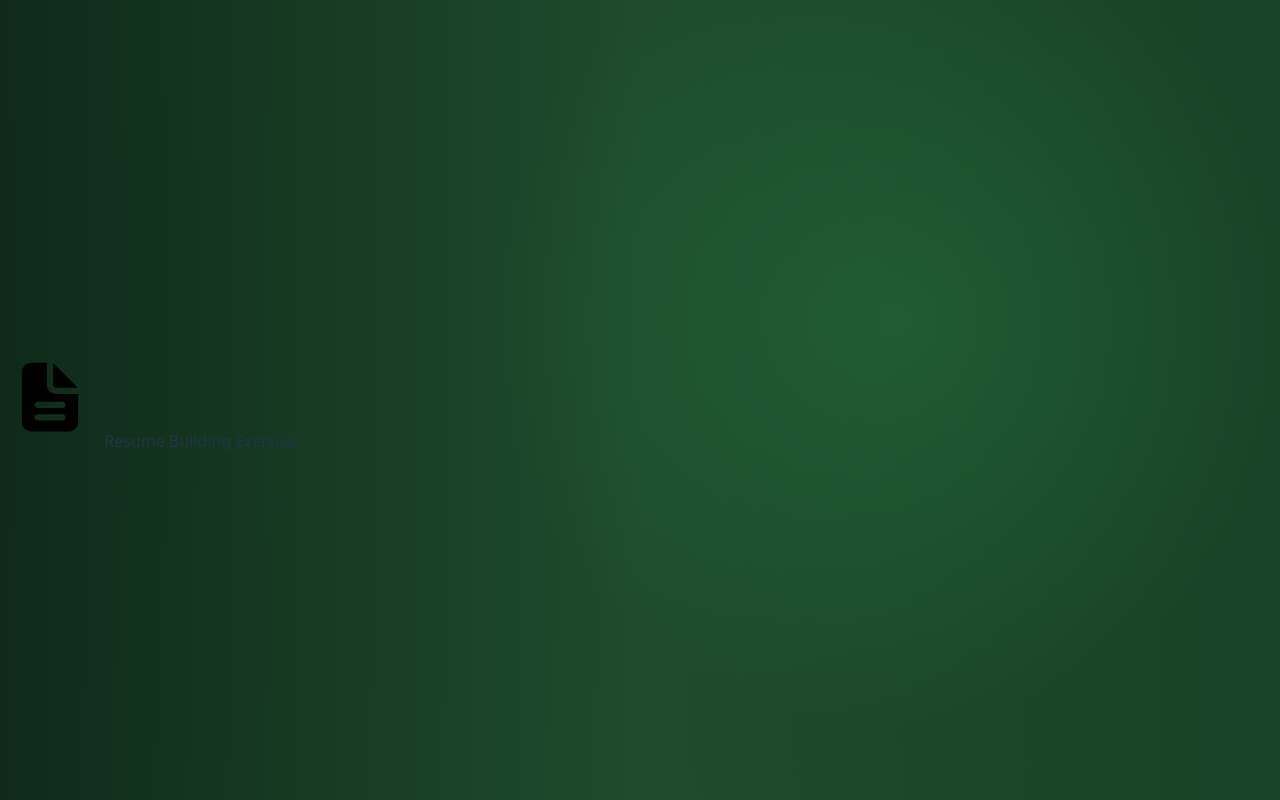
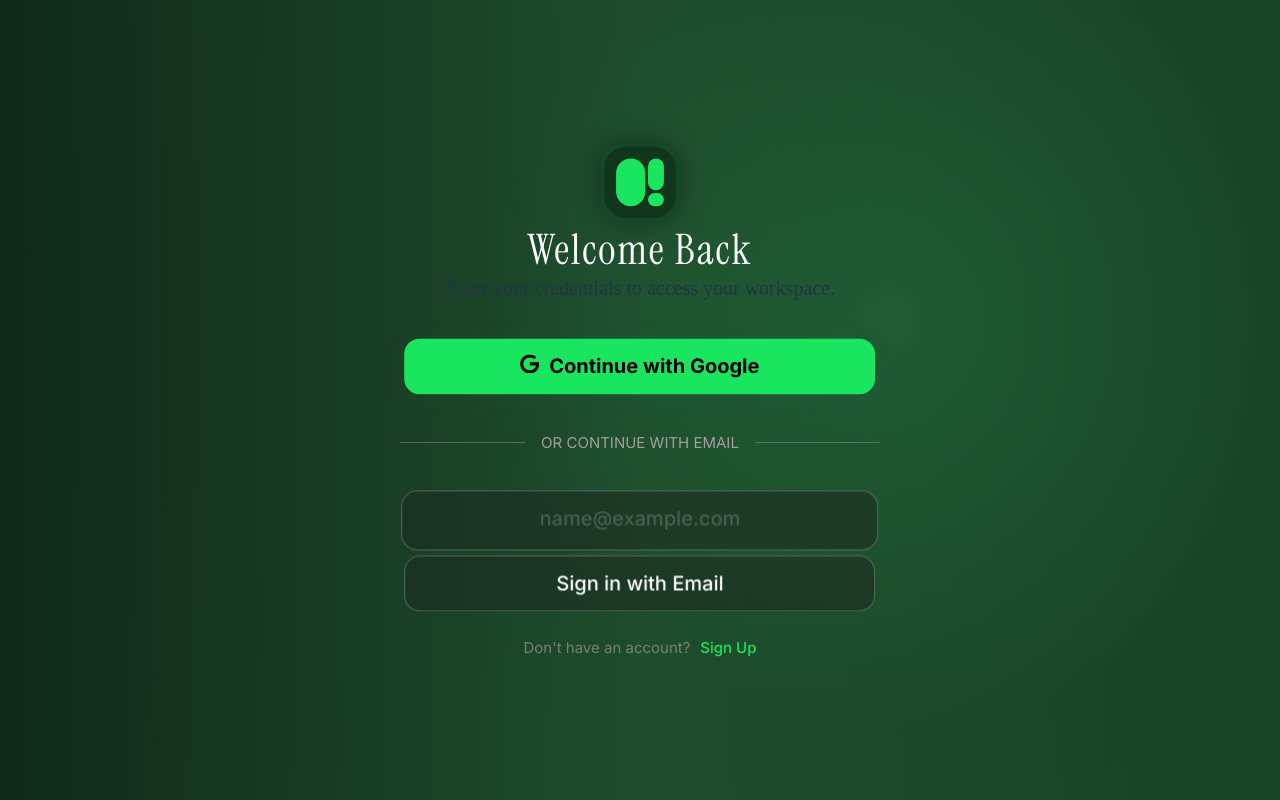
Before and after one commit to AkshuDevelop/Session, a React (Vite) app: page / in a window 1280 px wide. Built offline with nearby package versions, Linux system fonts and the light colour scheme.

Commit message:
small change

```diff
--- a/src/App.jsx
+++ b/src/App.jsx
@@ -7,8 +7,8 @@ function App() {
   return (
     <div>
       {/* <Dashboard Workspace_Name="PixelDrive" />*/}
-      {/* <Login />*/}
-      <Pages template="doc_template" page_name="Resume Building Exercise" />
+      <Login />
+      {/* <Pages template="doc_template" page_name="Resume Building Exercise" />*/}
     </div>
   );
 }
--- a/src/Login.jsx
+++ b/src/Login.jsx
@@ -1,5 +1,6 @@
 import React from "react";
 import "./Login.css";
+import Dashboard from "./Dashboard";
 function Login() {
   const [Status, setStatus] = React.useState(false);
   const [LoginStage, SetLoginStage] = React.useState(0);
@@ -17,6 +18,9 @@ function Login() {
       : LoginStage === 1
         ? "OTP"
         : "Password";
+
+  if (LoginStage == 3) {
+  }
 
   console.log(LoginStage);
   return (
@@ -64,7 +68,9 @@ function Login() {
               placeholder="name@example.com"
               id="Auth_Email"
             />
-            <button id="SignInWithEmail_Button_Auth">Sign in with Email</button>
+            <button id="SignInWithEmail_Button_Auth" type="submit">
+              Sign in with Email
+            </button>
           </form>
           <div id="Dont_have_an_account_Component">
             Don't have an account?
@@ -87,7 +93,8 @@ function Login() {
             />
             <button
               id="Auth_SignIn_Btn"
-              onClick={() => SetLoginStage((s) => (s >= 2 ? s : s + 1))}
+              type="submit"
+              onClick={() => SetLoginStage((s) => (s >= 3 ? s : s + 1))}
             >
               <img src="/src/assets/enter.svg" className="Enter_Arrow_Svg" />
             </button>
```
